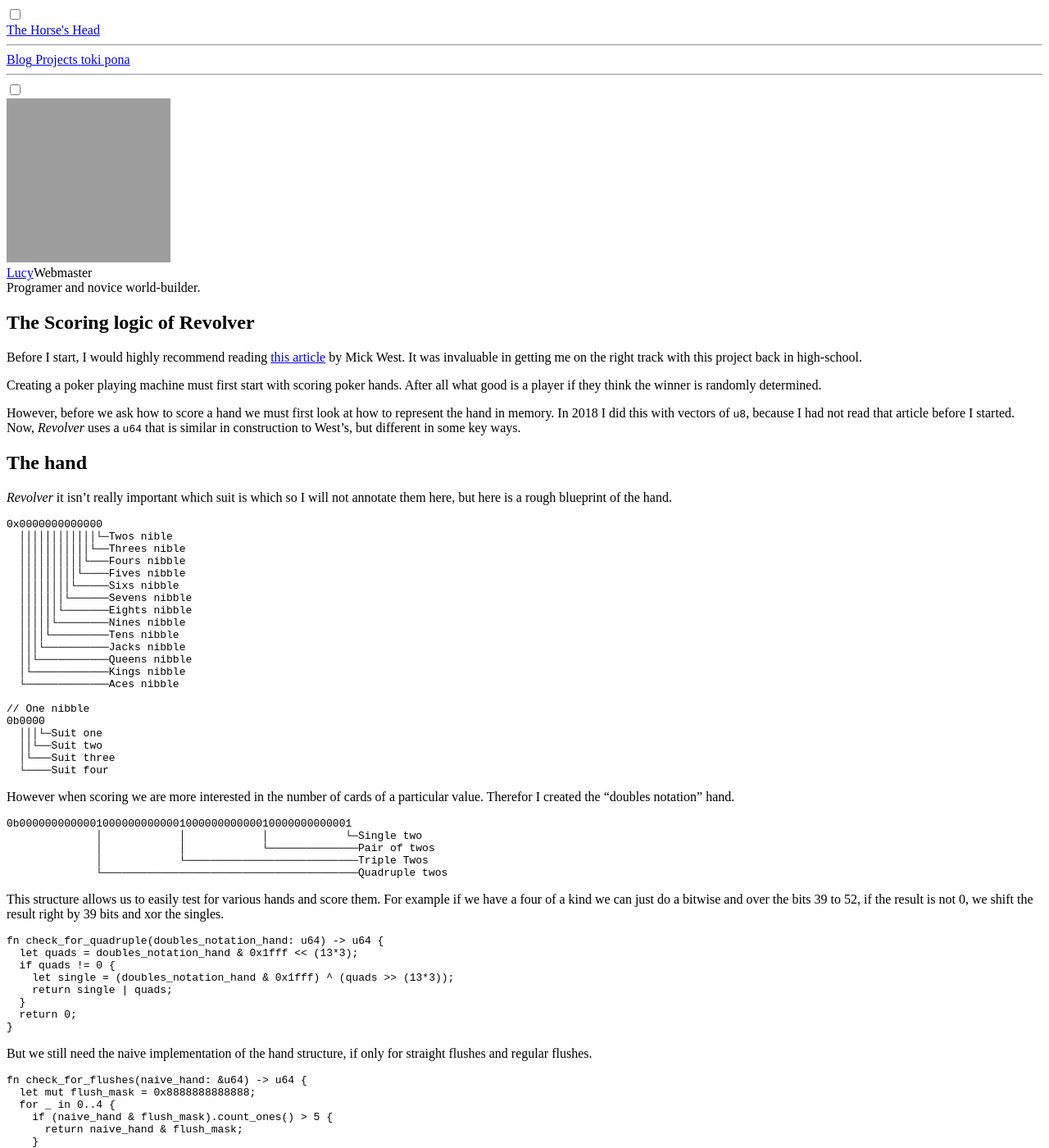
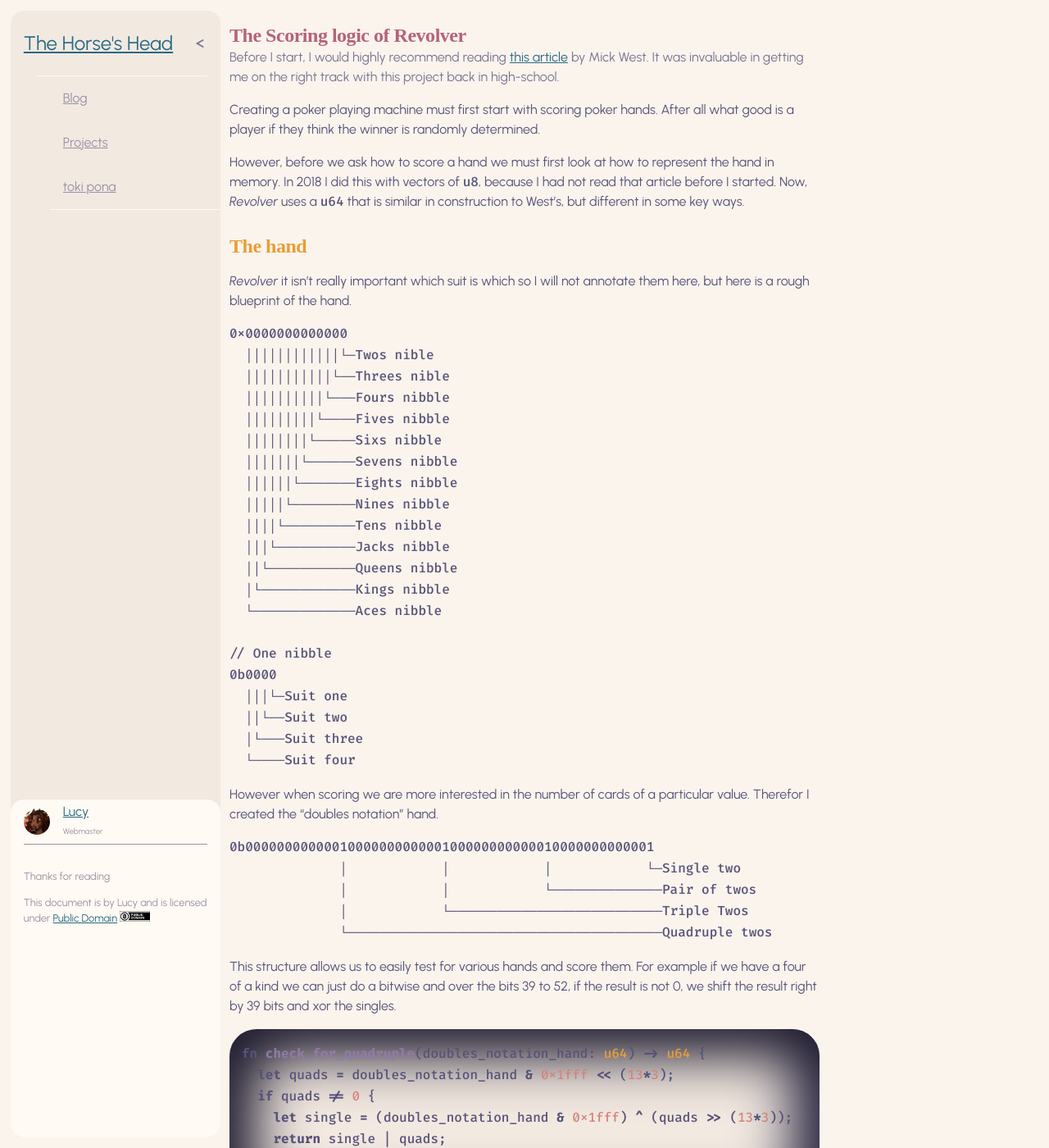
Before and after one commit to 2sugarcubes/2sugarcubes.github.io, a Jekyll site: the page built from projects/_posts/2024-08-05-scoring-quickly-in-revolver.md, in a window 1280 px wide and 1400 px high. Shown: the whole window at 82% size. Built offline with Jekyll 4.4.1, drawn with Linux system fonts in a browser that asks for light colours; some web fonts are replaced; our own code applies the rules of GitHub Pages for plain Markdown files; grey boxes are pictures that could not be loaded.

Commit message:
Updated the layouts, and the revolver article

```diff
--- /dev/null
+++ b/_includes/footer.html
@@ -0,0 +1,13 @@
+<p>Thanks for reading</p>
+
+<p>
+  This document is by {% if page.author %} {{page.author}} {% else %} Lucy {%
+  endif %} and is licensed under
+  <a href="https://creativecommons.org/publicdomain/zero/1.0/">Public Domain</a>
+  <a href="https://creativecommons.org/publicdomain/zero/1.0/">
+    <img
+      class="license"
+      src='{{ "assets/license.png" | relative_url}}'
+      alt="Public Domain License"
+  /></a>
+</p>
--- /dev/null
+++ b/_includes/html_head.html
@@ -0,0 +1,19 @@
+<meta charset="UTF-8" />
+<meta name="viewport" content="width=device-width, initial-scale=1" />
+<title>{{ page.title }}</title>
+<link rel="stylesheet" href='{{ "css/style.css" | relative_url }}' />
+<link rel="stylesheet" href='{{ "css/sidebar.css" | relative_url }}' />
+<link rel="stylesheet" href='{{ "css/code.css" | relative_url }}' />
+<meta http-equiv="X-UA-Compatible" content="ie=edge" />
+<link rel="preconnect" href="https://fonts.googleapis.com" />
+<link rel="preconnect" href="https://fonts.gstatic.com" crossorigin />
+<link
+  href="https://fonts.googleapis.com/css2?family=Bona+Nova+SC:ital,wght@0,400;0,700;1,400&family=Fira+Code:wght@300..700&family=Josefin+Slab:ital,wght@0,100..700;1,100..700&family=Urbanist:ital,wght@0,100..900;1,100..900&display=swap"
+  rel="stylesheet"
+/>
+<script
+  src="https://code.jquery.com/jquery-3.3.0.min.js"
+  integrity="sha256-RTQy8VOmNlT6b2PIRur37p6JEBZUE7o8wPgMvu18MC4="
+  crossorigin="anonymous"
+  async
+></script>
--- a/_includes/sidebar.html
+++ b/_includes/sidebar.html
@@ -1,15 +1,8 @@
-<script
-  src="https://code.jquery.com/jquery-3.3.0.min.js"
-  integrity="sha256-RTQy8VOmNlT6b2PIRur37p6JEBZUE7o8wPgMvu18MC4="
-  crossorigin="anonymous"
-></script>
-<script src="js/nav.js"></script>
-<link rel="stylesheet" type="stylesheet" href="css/sidebar.css" defer />
+<script src="{{ js/nav.js | relative_url }}" defer></script>
 <div id="nav-bar">
   <input id="nav-toggle" type="checkbox" />
   <div id="nav-header">
-    <a id="nav-title" href="/" target="_blank"
-      ><i class="fas fa-home"></i>The Horse's Head</a
+    <a id="nav-title" href="/"><i class="fas fa-home"></i>The Horse's Head</a
     ><label for="nav-toggle"><span id="nav-toggle-burger"></span></label>
     <hr />
   </div>
@@ -26,13 +19,11 @@
     <hr />
     <div id="nav-content-highlight"></div>
   </div>
-  <input id="nav-footer-toggle" type="checkbox" />
+  <input id="nav-footer-toggle" type="checkbox" checked="checked" />
   <div id="nav-footer">
     <div id="nav-footer-heading">
       <div id="nav-footer-avatar">
-        <img
-          src="https://gravatar.com/avatar/4474ca42d303761c2901fa819c4f2547"
-        />
+        <img src='{{ "assets/profile-picture.webp" | relative_url }}' />
       </div>
       <div id="nav-footer-titlebox">
         <a
@@ -44,6 +35,6 @@
       </div>
       <label for="nav-footer-toggle"><i class="fas fa-caret-up"></i></label>
     </div>
-    <div id="nav-footer-content">Programer and novice world-builder.</div>
+    <div id="nav-footer-content">{% include footer.html %}</div>
   </div>
 </div>
--- a/_layouts/default.html
+++ b/_layouts/default.html
@@ -4,19 +4,7 @@
 <!doctype html>
 <html lang="en">
   <head>
-    <meta charset="UTF-8" />
-    <meta name="viewport" content="width=device-width, initial-scale=1" />
-    <title>{{ page.title }}</title>
-    <link href="css/style.css" rel="stylesheet" />
-    <link rel="stylesheet" href="css/sidebar.css" />
-    <link rel="stylesheet" href="css/code.css" />
-    <meta http-equiv="X-UA-Compatible" content="ie=edge" />
-    <link rel="preconnect" href="https://fonts.googleapis.com" />
-    <link rel="preconnect" href="https://fonts.gstatic.com" crossorigin />
-    <link
-      href="https://fonts.googleapis.com/css2?family=Bona+Nova+SC:ital,wght@0,400;0,700;1,400&family=Fira+Code:wght@300..700&family=Josefin+Slab:ital,wght@0,100..700;1,100..700&family=Urbanist:ital,wght@0,100..900;1,100..900&display=swap"
-      rel="stylesheet"
-    />
+    {% include html_head.html %}
   </head>
   <body>
     {% include sidebar.html %}
--- /dev/null
+++ b/_layouts/post.html
@@ -0,0 +1,19 @@
+<!doctype html>
+<html lang="en">
+  <head>
+    {% include html_head.html %}
+  </head>
+
+  <body>
+    {% include sidebar.html %}
+    <main>
+      <article>
+        <hgroup>
+          <h1>{{ page.title }}</h1>
+          {% if page.pre-text %} {{ page.pre-text | markdownify }} {% endif %}
+        </hgroup>
+        {{ content }}
+      </article>
+    </main>
+  </body>
+</html>
```
Also changed, not shown: projects/_posts/2024-08-05-scoring-quickly-in-revolver.md (+2 -4 lines), assets/license.png (added), assets/profile-picture.webp (added), assets/splash.webp (added), 1 other file.
